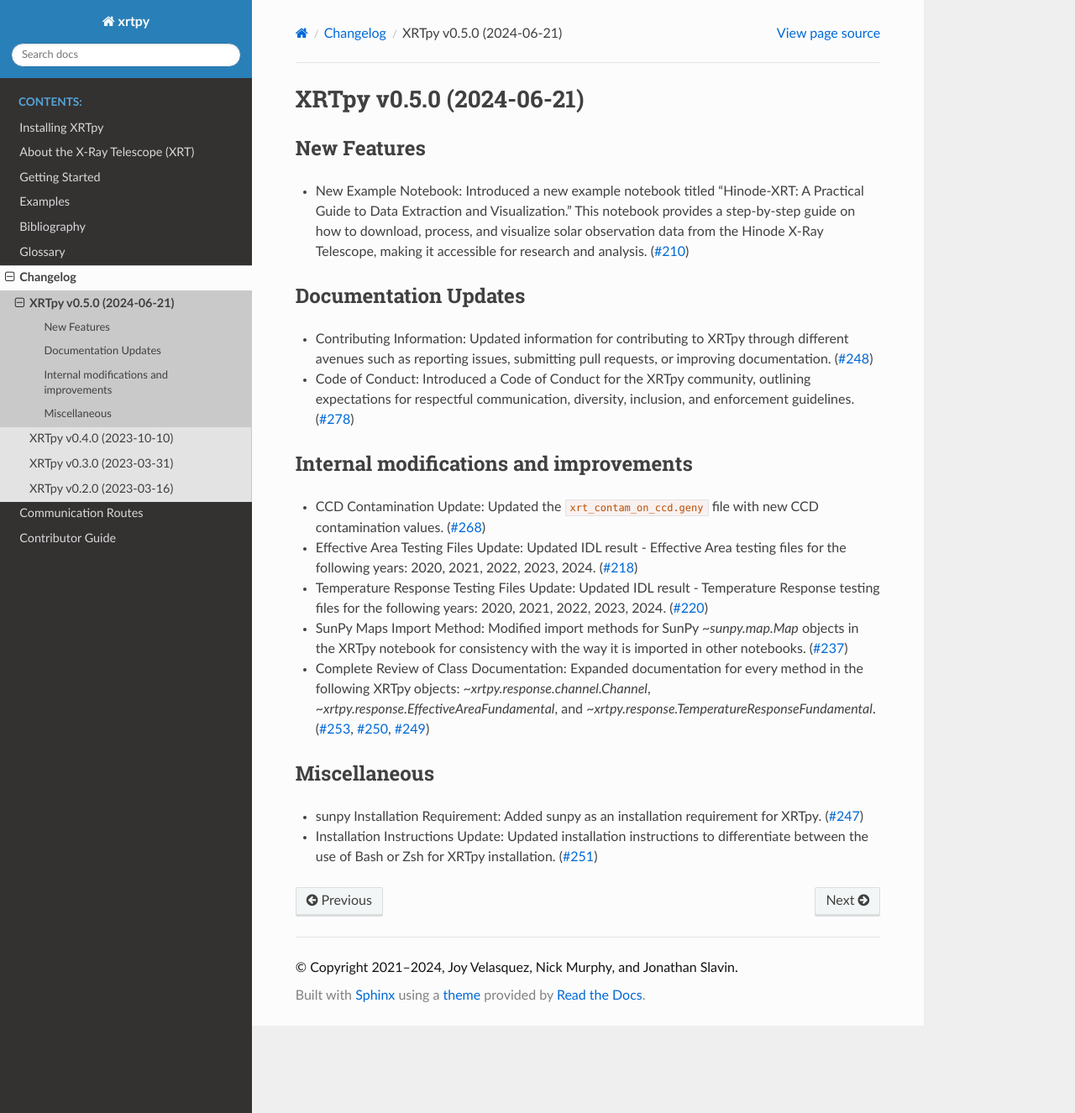
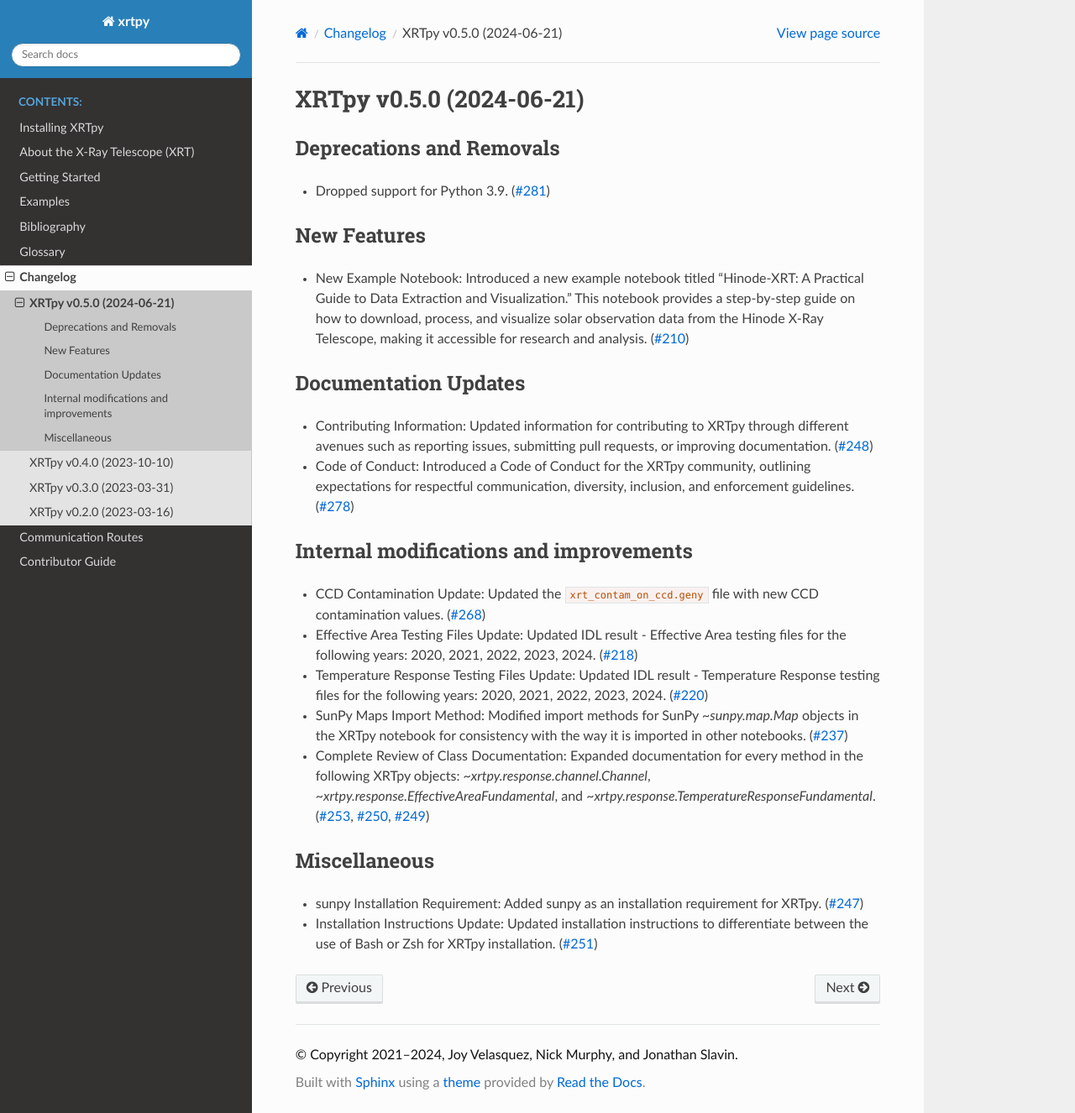
Before and after one commit to HinodeXRT/xrtpy, a Sphinx documentation site: the page built from docs/changelog/0.5.0.rst, in a window 1280 px wide and 1326 px high. Shown: the whole window at 84% size. Built offline with Sphinx 7.4.7 and the Read the Docs theme 2.0.0, drawn with Linux system fonts in a browser that asks for light colours; pages that are not in the unit, such as notebooks, are missing from menus.

Commit message:
Update docs/changelog/0.5.0.rst
Co-authored-by: Nick Murphy <namurphy@cfa.harvard.edu>

```diff
--- a/docs/changelog/0.5.0.rst
+++ b/docs/changelog/0.5.0.rst
@@ -1,5 +1,9 @@
 XRTpy v0.5.0 (2024-06-21)
 =========================
+
+Deprecations and Removals
+-------------------------
+- Dropped support for Python 3.9. (:pr:`281`)
 
 New Features
 ------------
```
